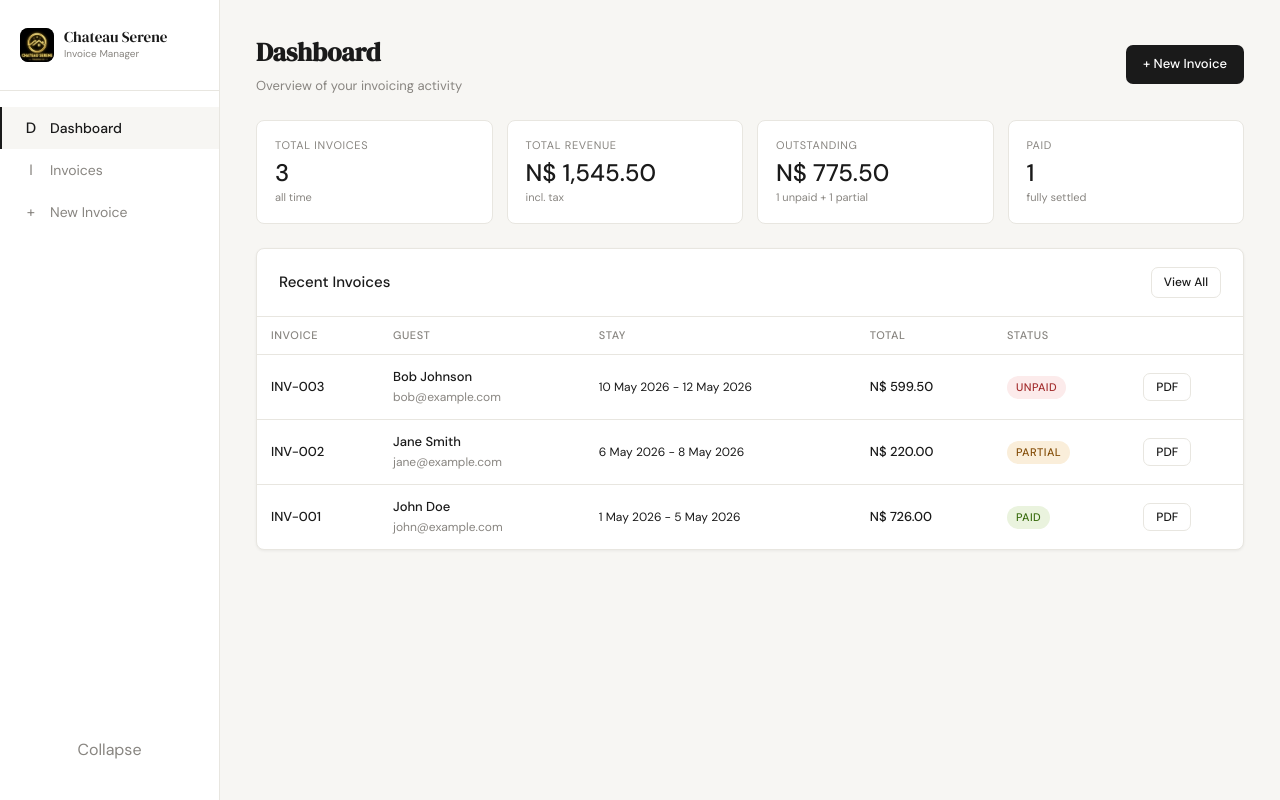
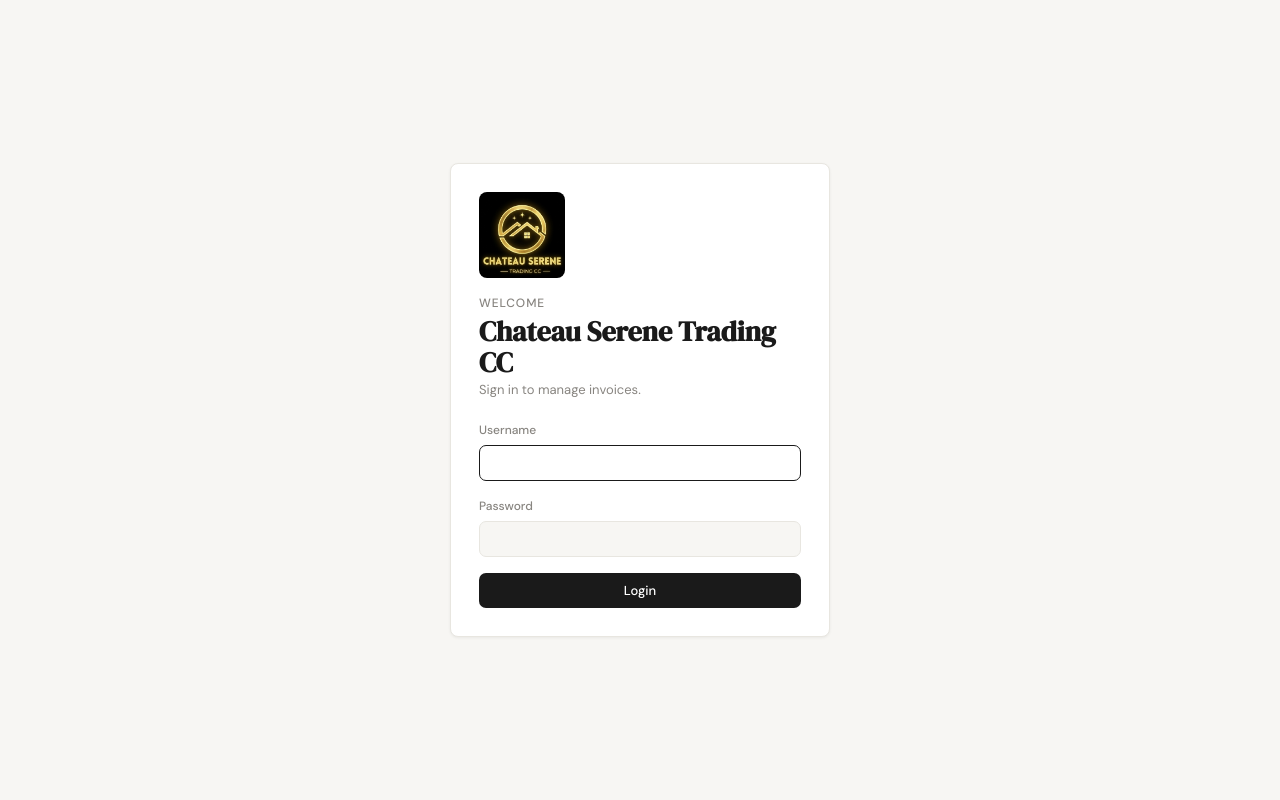
Before and after one commit to trapster-0f2s/PDF-maker, a React (Create React App) app in the folder client/: page / in a window 1280 px wide. Built offline with nearby package versions, Linux system fonts and the light colour scheme.

Commit message:
admin template added

```diff
--- a/client/src/App.js
+++ b/client/src/App.js
@@ -14,10 +14,72 @@ function Toast({ message, onDone }) {
   return <div className="toast">{message}</div>;
 }
 
+function LoginLanding({ onLogin, notify }) {
+  const [username, setUsername] = useState('');
+  const [password, setPassword] = useState('');
+
+  const handleSubmit = (event) => {
+    event.preventDefault();
+
+    if (username.trim() === 'admin' && password === 'admin') {
+      onLogin();
+      return;
+    }
+
+    notify('Invalid username or password');
+  };
+
+  return (
+    <div className="auth-page">
+      <form className="auth-card" onSubmit={handleSubmit}>
+        <img className="auth-logo" src="/ChateauLogo.JPG" alt="Chateau Serene logo" />
+        <div className="auth-copy">
+          <p className="auth-kicker">Welcome</p>
+          <h1>Chateau Serene Trading CC</h1>
+          <p>Sign in to manage invoices.</p>
+        </div>
+
+        <div className="field">
+          <label>Username</label>
+          <input value={username} onChange={e => setUsername(e.target.value)} autoComplete="username" autoFocus required />
+        </div>
+        <div className="field">
+          <label>Password</label>
+          <input type="password" value={password} onChange={e => setPassword(e.target.value)} autoComplete="current-password" required />
+        </div>
+        <button type="submit" className="btn btn-primary full-width">Login</button>
+      </form>
+    </div>
+  );
+}
+
 export default function App() {
   const [toast, setToast] = useState(null);
   const [sidebarCollapsed, setSidebarCollapsed] = useState(false);
+  const [isAuthenticated, setIsAuthenticated] = useState(() => localStorage.getItem('invoiceAuth') === 'true');
   const notify = useCallback((msg) => setToast(msg), []);
+
+  const handleLogin = () => {
+    localStorage.setItem('invoiceAuth', 'true');
+    setIsAuthenticated(true);
+    notify('Welcome');
+  };
+
+  const handleLogout = () => {
+    localStorage.removeItem('invoiceAuth');
+    setIsAuthenticated(false);
+    setSidebarCollapsed(false);
+    notify('Logged out');
+  };
+
+  if (!isAuthenticated) {
+    return (
+      <>
+        <LoginLanding onLogin={handleLogin} notify={notify} />
+        {toast && <Toast message={toast} onDone={() => setToast(null)} />}
+      </>
+    );
+  }
 
   return (
     <div className={`layout${sidebarCollapsed ? ' sidebar-collapsed' : ''}`}>
@@ -49,6 +111,9 @@ export default function App() {
         <button type="button" className="sidebar-toggle" onClick={() => setSidebarCollapsed(c => !c)}>
           {sidebarCollapsed ? 'Expand' : 'Collapse'}
         </button>
+        <button type="button" className="sidebar-logout" onClick={handleLogout}>
+          Logout
+        </button>
       </aside>
 
       <main className="main">
--- a/client/src/index.css
+++ b/client/src/index.css
@@ -24,6 +24,38 @@ button { font-family: inherit; cursor: pointer; }
 input, select, textarea { font-family: inherit; font-size: 14px; }
 
 .layout { display: flex; min-height: 100vh; }
+
+.auth-page {
+  min-height: 100vh;
+  display: grid;
+  place-items: center;
+  padding: 24px;
+  background: var(--bg);
+}
+
+.auth-card {
+  width: min(100%, 380px);
+  background: var(--surface);
+  border: 1px solid var(--border);
+  border-radius: var(--radius);
+  box-shadow: var(--shadow);
+  padding: 28px;
+  display: flex;
+  flex-direction: column;
+  gap: 16px;
+}
+
+.auth-logo {
+  width: 86px;
+  height: 86px;
+  object-fit: cover;
+  border-radius: 8px;
+}
+
+.auth-copy { display: grid; gap: 3px; margin-bottom: 4px; }
+.auth-kicker { color: var(--muted); font-size: 12px; font-weight: 500; text-transform: uppercase; letter-spacing: 0.08em; }
+.auth-copy h1 { font-family: 'DM Serif Display', serif; font-size: 28px; line-height: 1.1; }
+.auth-copy p:last-child { color: var(--muted); font-size: 13px; }
 
 .sidebar {
   width: 220px; flex-shrink: 0;
@@ -132,6 +164,23 @@ input, select, textarea { font-family: inherit; font-size: 14px; }
 .sidebar-toggle:hover {
   color: var(--text);
 }
+
+.sidebar-logout {
+  border: none;
+  border-top: 1px solid var(--border);
+  background: transparent;
+  color: var(--muted);
+  padding: 12px 20px 0;
+  margin-top: 12px;
+  font-size: 13px;
+  text-align: left;
+}
+.sidebar.collapsed .sidebar-logout {
+  padding-left: 0;
+  padding-right: 0;
+  text-align: center;
+}
+.sidebar-logout:hover { color: var(--text); }
 
 .form-grid   { display: grid; gap: 16px; }
 .form-row    { display: grid; grid-template-columns: 1fr 1fr; gap: 14px; }
@@ -278,6 +327,14 @@ tbody tr:hover td { background: var(--bg); }
 
   .sidebar.collapsed .nav-item .nav-label { display: inline; }
   .sidebar-toggle { display: none; }
+  .sidebar-logout, .sidebar.collapsed .sidebar-logout {
+    width: 100%;
+    margin-top: 8px;
+    padding: 9px 12px;
+    border: 1px solid var(--border);
+    border-radius: 7px;
+    text-align: center;
+  }
 
   .main, .layout.sidebar-collapsed .main {
     margin-left: 0;
@@ -338,6 +395,9 @@ tbody tr:hover td { background: var(--bg); }
 
 @media (max-width: 480px) {
   .main { padding: 12px 10px; }
+  .auth-page { padding: 16px; }
+  .auth-card { padding: 22px; }
+  .auth-copy h1 { font-size: 24px; }
 
   .page-title { font-size: 18px; }
   .page-sub { font-size: 11px; }
```
Also changed, not shown: 11 other files (tests, documents, lock files or other folders).
